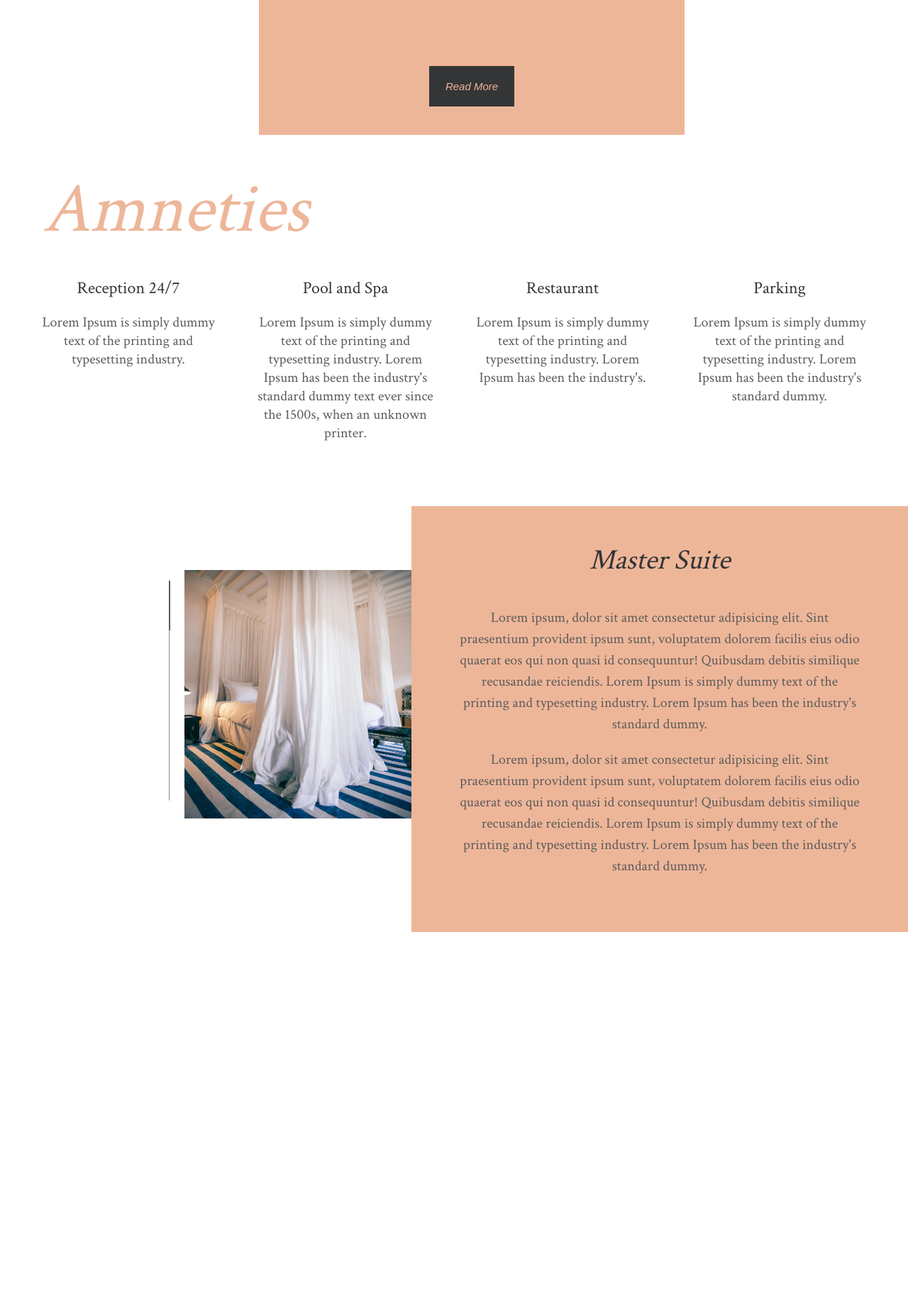
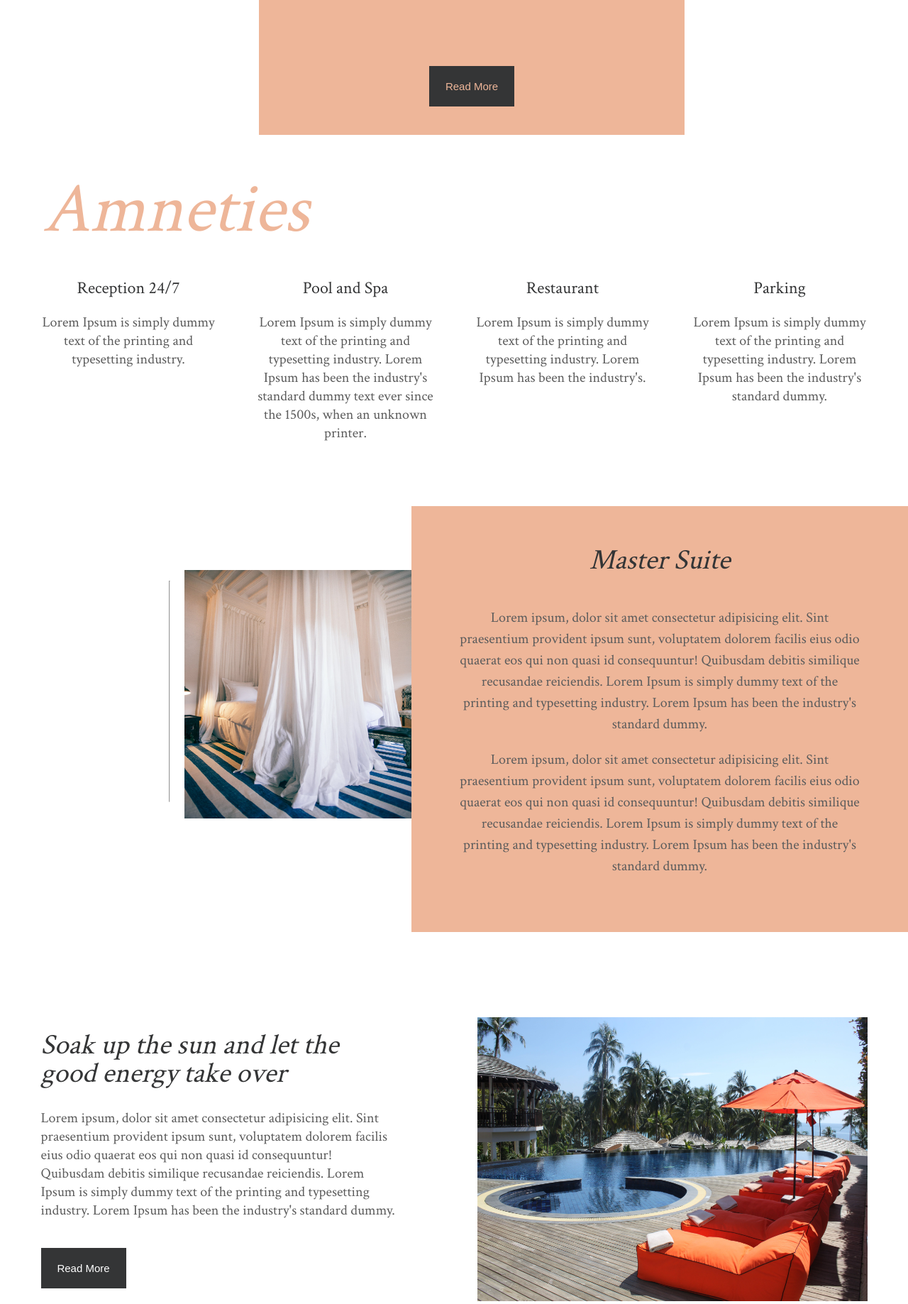
Before and after one commit to LaidaR3/Projekti-WEB, a PHP site: page / in a window 1280 px wide. Shown: the part 1357-3194 px from the top of the page at 71% size. Before the commit the page ends 2670 px from the top, so only its background shows below. Run offline with PHP 8.4, Linux system fonts and the light colour scheme.

Commit message:
Fourth Section

```diff
--- a/index.html
+++ b/index.html
@@ -130,7 +130,29 @@
                 </p>
             </div>
         </div>
+
+        <div class="fourth-section">
+            <div class="p1-s4">
+                <h3>Soak up the sun and let the good energy take over</h3>
+                <p>
+                    Lorem ipsum, dolor sit amet consectetur
+                    adipisicing elit. Sint praesentium provident ipsum
+                    sunt, voluptatem dolorem facilis eius odio quaerat
+                    eos qui non quasi id consequuntur! Quibusdam debitis
+                    similique recusandae reiciendis.
+                    Lorem Ipsum is simply dummy text of the printing
+                    and typesetting industry. Lorem Ipsum has been the
+                    industry's standard dummy.
+                </p>
+                <button>Read More</button>
+            </div>
+            <img src="imgs/pool5.jpg" alt="pool">
+
+        </div>
     </main>
+
+
+
 
 
 </body>
--- a/style.css
+++ b/style.css
@@ -166,12 +166,6 @@ body{
 
 
 .first-p button{
-    display: flex;
-    justify-content: center;
-	flex-wrap: wrap;
-	justify-content: center;
-	align-items: center;
-	align-content: space-evenly;
     width: 120px;
     margin-bottom: 40px;
     padding: 20px;
@@ -179,7 +173,7 @@ body{
     border: none;
     background-color: #343536;
     color:#eeb699;
-    font-style:oblique;
+
 }
 
 .first-p button:hover{
@@ -272,7 +266,6 @@ body{
 }
 
 .content-s3 h3{
-    display: flex;
     margin-top: 50px;
     color: #343536;
     font-weight: 100;
@@ -296,13 +289,72 @@ body{
 }
 
 
-.hr1-s3{
+.hr1-s3 hr{
     display: flex;
     margin-top: 105px;
     background-color:#5c5c5c;
     height: 310px;
     margin-right: 20px;
-    width: 0.3;
+    width: 0.3px;
+}
+
+/*Fourth section*/
+
+.fourth-section{
+    display: flex;
+    flex-direction: row;
+    justify-content: space-around;
+    margin-top: 90px;
+    margin-bottom: 50px;
+}
+
+.p1-s4{
+    display: flex;
+    flex-direction: column;
+    width: 500px;
+    justify-content: center;
+}
+
+.p1-s4 h3{
+    margin-top: 30px;
+    margin-bottom: 30px;
+    color: #343536;
+    font-weight: 100;
+    font-size: 40px;
+    font-style: italic;
+    text-align: left;
+    line-height: 1;
+}
+
+.p1-s4 p{
+    color: #5c5c5c;
+    text-align: left;
+    font-size: 20px;
+    line-height: 1.3;
+}
+
+.fourth-section img{
+    width: 550px;
+    height: 400px;
+    margin-top: 30px;
+}
+
+.p1-s4 button{
+    width: 120px;
+    margin-top: 40px;
+    padding: 20px;
+    font-size: 15px;
+    border: none;
+    color:white;
+    background-color:#343536;
+
+
+}
+
+.p1-s4 button:hover{
+    color:#ef8346;
+    background-color: white;
+    transition: 0.3s;
 }
 
 /*ABOUT US*/
```
Also changed, not shown: imgs/pool5.jpg (added).
